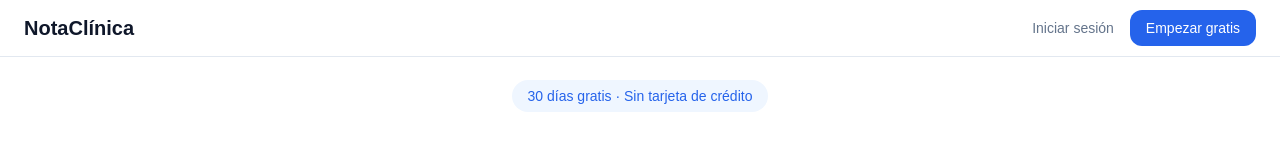
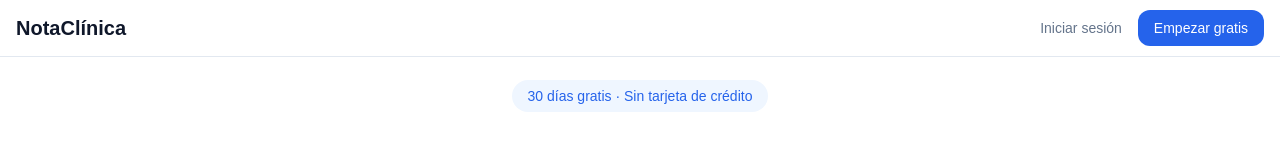
Before and after one commit to contacto404/notaclinica, a Next.js app: page / in a window 1280 px wide. Shown: the top 148 px of the page. Built offline with nearby package versions, Linux system fonts and the light colour scheme.

Commit message:
fix: safe area navbar landing iOS

```diff
--- a/app/page.tsx
+++ b/app/page.tsx
@@ -7,9 +7,9 @@ export default function LandingPage() {
       {/* Nav — solo el safe-area real (0 en web, inset del notch en el webview) */}
       <nav
         className="fixed top-0 left-0 right-0 z-50 bg-white/80 dark:bg-[#0F172A]/80 backdrop-blur border-b border-[#E2E8F0] dark:border-[#1E293B]"
-        style={{ paddingTop: 'env(safe-area-inset-top)' }}
+        style={{ paddingTop: "env(safe-area-inset-top)", paddingLeft: "env(safe-area-inset-left)", paddingRight: "env(safe-area-inset-right)" }}
       >
-        <div className="px-6 flex items-center justify-between h-14">
+        <div className="px-4 flex items-center justify-between h-14">
           <span className="font-bold text-[#0F172A] dark:text-white text-xl">NotaClínica</span>
           <div className="flex items-center gap-4">
             <Link href="/login" className="text-sm text-[#64748B] dark:text-[#94A3B8] hover:text-[#0F172A] dark:hover:text-white transition-colors">
```
